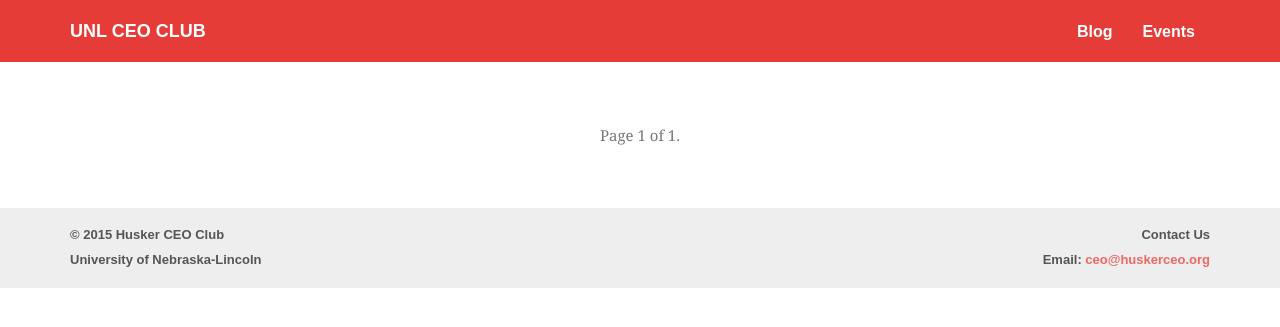
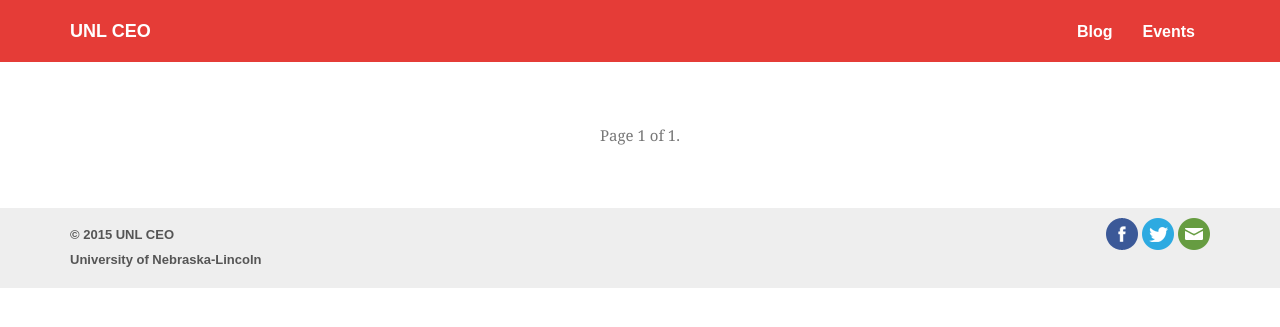
Before and after one commit to Brobin/unl-ceo, a Django app: page /blog/ in a window 1280 px wide. Shown: the top 327 px of the page. Run offline with Django 3.2, Linux system fonts and the light colour scheme; data that the repository does not hold is empty; some libraries are stand-ins or nearby versions; some web fonts are replaced.

Commit message:
added images to the footer

```diff
--- a/ceo/templates/base.html
+++ b/ceo/templates/base.html
@@ -4,7 +4,7 @@
     <meta charset="utf-8">
     <meta http-equiv="X-UA-Compatible" content="chrome=1">
     <meta name="viewport" content="width=device-width, initial-scale=1, maximum-scale=1, user-scalable=no">
-    <title>{% block title %}{% endblock %} | Husker CEO</title>
+    <title>{% block title %}{% endblock %} | UNL CEO</title>
     {% load staticfiles %}
     <link rel="stylesheet" href="{% static "css/bootstrap.min.css" %}"/>
     <link rel="stylesheet" href="{% static "css/site.css" %}"/>
@@ -23,7 +23,7 @@
                     <span class="icon-bar"></span>
                 </button>
                 {% load staticfiles %}
-                <a class="navbar-brand" href="/"><span id="brand-name">UNL CEO Club</span></a>
+                <a class="navbar-brand" href="/"><span id="brand-name">UNL CEO</span></a>
             </div>
 
             <div class="collapse navbar-collapse" id="bs-example-navbar-collapse-1">
@@ -44,12 +44,20 @@
         <div class="container">
             <div class="row">
                 <div class="col-xs-6" style="text-align:left">
-                    <h6>&copy; 2015 Husker CEO Club</h6>
+                    <h6>&copy; 2015 UNL CEO</h6>
                     <h6>University of Nebraska-Lincoln</h6>
                 </div>
                 <div class="col-xs-6" align="right">
-                    <h6>Contact Us</h6>
-                    <h6>Email: <a href="mailto:ceo@huskerceo.org">ceo@huskerceo.org</a></h6>
+                    {% load staticfiles %}
+                    <a href="//www.facebook.com/UNLCEO" target="_blank" title="UNL CEO on Facebook">
+                        <img src="{% static "img/facebook.png" %}">
+                    </a>
+                    <a href="//twitter.com/UNLCEO" target="_blank" title="@UNLCEO">
+                        <img src="{% static "img/twitter.png" %}">
+                    </a>
+                    <a href="mailto:nebraskasceo@gmail.com" title="Contact Me">
+                        <img src="{% static "img/email.png" %}">
+                    </a>
                 </div>
             </div>
         </div>
--- a/ceo/urls.py
+++ b/ceo/urls.py
@@ -5,8 +5,8 @@ from cms import views
 
 urlpatterns = patterns('',
     url(r'^admin/', include(admin.site.urls)),
-    url(r'^blog/?$', include('blog.urls')),
-    url(r'^events/?$', include('schedule.urls')),
+    url(r'^blog/$', include('blog.urls')),
+    url(r'^events/$', include('schedule.urls')),
     url(r'^$', views.home),
     url(r'^(.*)$', views.page),
 )
```
Also changed, not shown: ceo/static/img/email.png (added), ceo/static/img/facebook.png (added), ceo/static/img/logo.png (added), ceo/static/img/twitter.png (added).
